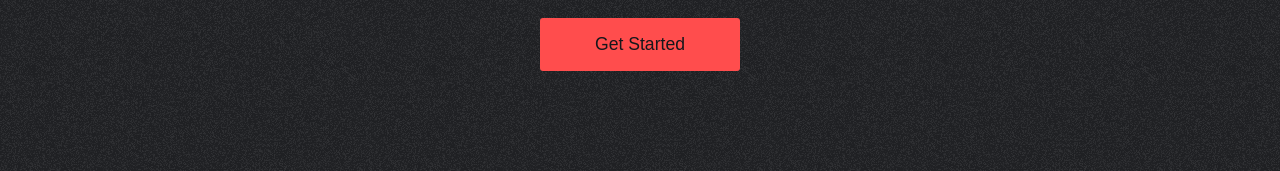
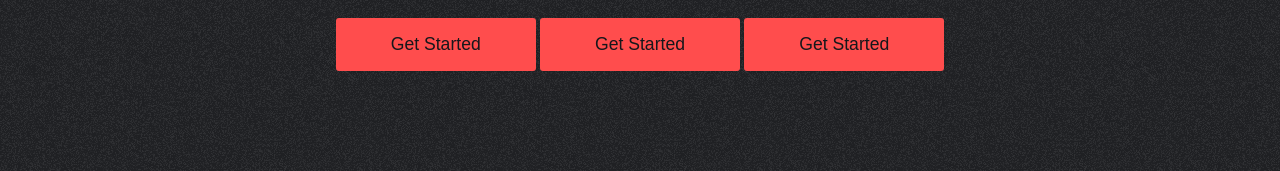
Before and after one commit to Ashlie06/Codewars-Clone, a plain HTML site: page index.html in a window 1280 px wide. Shown: the part 629-800 px from the top of the page. Drawn offline with Linux system fonts and the light colour scheme.

Commit message:
buttons added

```diff
--- a/index.html
+++ b/index.html
@@ -38,6 +38,8 @@
           kata that continuously challenge and push your coding practice.
         </p>
         <button class="header-btn">Get Started</button>
+        <button class="header-btn">Get Started</button>
+        <button class="header-btn">Get Started</button>
       </div>
     </header>
   </body>
```
